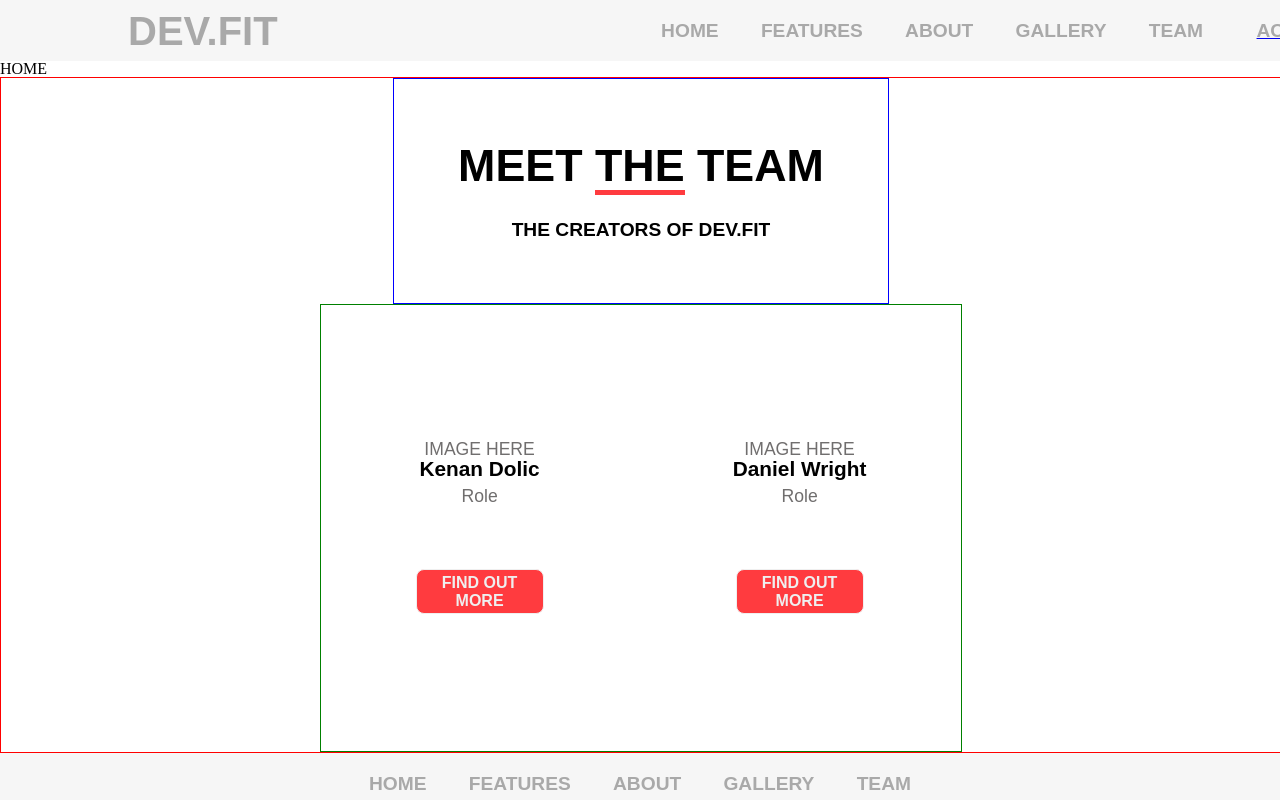
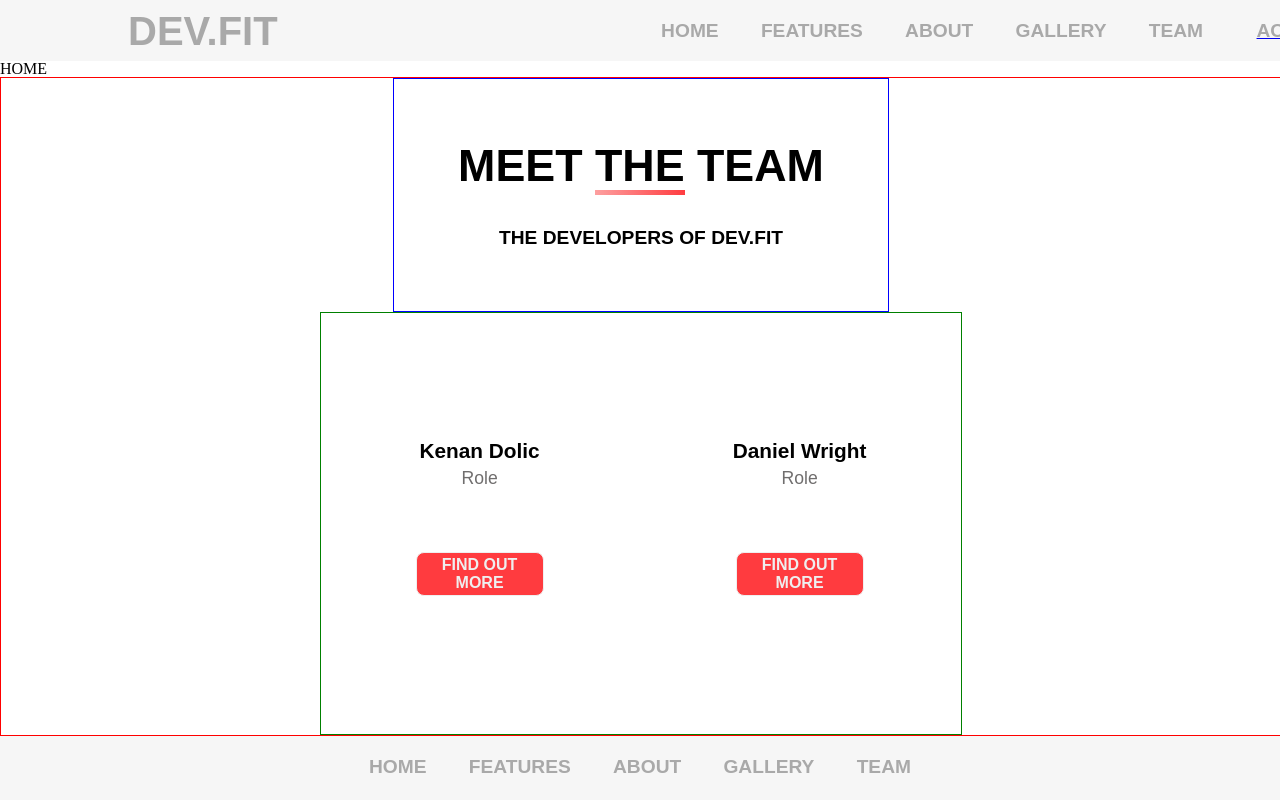
Before and after one commit to kdolic/react-node-fitness, a React (Create React App) app in the folder client/: page / in a window 1280 px wide. Shown: the top 800 px of the page. Built offline with nearby package versions, Linux system fonts and the light colour scheme; no server answers; a web font is replaced by a local one.

Commit message:
just need to add a photo

```diff
--- a/client/src/components/home/Team.js
+++ b/client/src/components/home/Team.js
@@ -1,22 +1,23 @@
-import React from 'react'
-import '../../css/Team.css'
+import React from 'react';
+import '../../css/Team.css';
+import KD from '../../assets/images/KD1.jpg';
 
 const Team = () => {
     return (
         <section className='teamContainer'>
             <div className='team-top'>
-                <h1>Meet <span className='team-span'>The</span> Team</h1>
-                <p>The Creators of Dev.Fit</p>
+                <h1>Meet <span className='team-span gradient'>The</span> Team</h1>
+                <p>The Developers of Dev.Fit</p>
             </div>
             <div className='team-content'>
                 <div>
-                    <p>IMAGE HERE</p>
+                    {/* <img src={KD} alt="Kenan" width='250px'/> */}
                     <h3>Kenan Dolic</h3>
                     <p>Role</p>
                     <a href='https://www.linkedin.com/in/kenan-dolic/' target='blank'><button className='team-btn'>Find Out More</button></a>
                 </div>
                 <div>
-                    <p>IMAGE HERE</p>
+                    {/* <p>IMAGE HERE</p> */}
                     <h3>Daniel Wright</h3>
                     <p>Role</p>
                     <a href='https://www.linkedin.com/in/daniel-wright-1207/' target='blank'><button className='team-btn'>Find Out More</button></a>
--- a/client/src/css/Team.css
+++ b/client/src/css/Team.css
@@ -18,10 +18,15 @@
   text-align: center;
   font-size: 1.2rem;
   font-weight: 600;
-  padding-top: 1rem;
+  padding-top: 1.5rem;
 }
 .team-span {
-  border-bottom: 5px solid #ff3b3f;
+  border-bottom: 5px solid;
+  border-image-slice: 1;
+  border-width: 5px;
+}
+.gradient {
+  border-image-source: linear-gradient(to right, #fda1a1, #ff3b3f);
 }
 .team-content {
   display: flex;
```
Also changed, not shown: client/src/assets/images/KD1.jpg (added).
